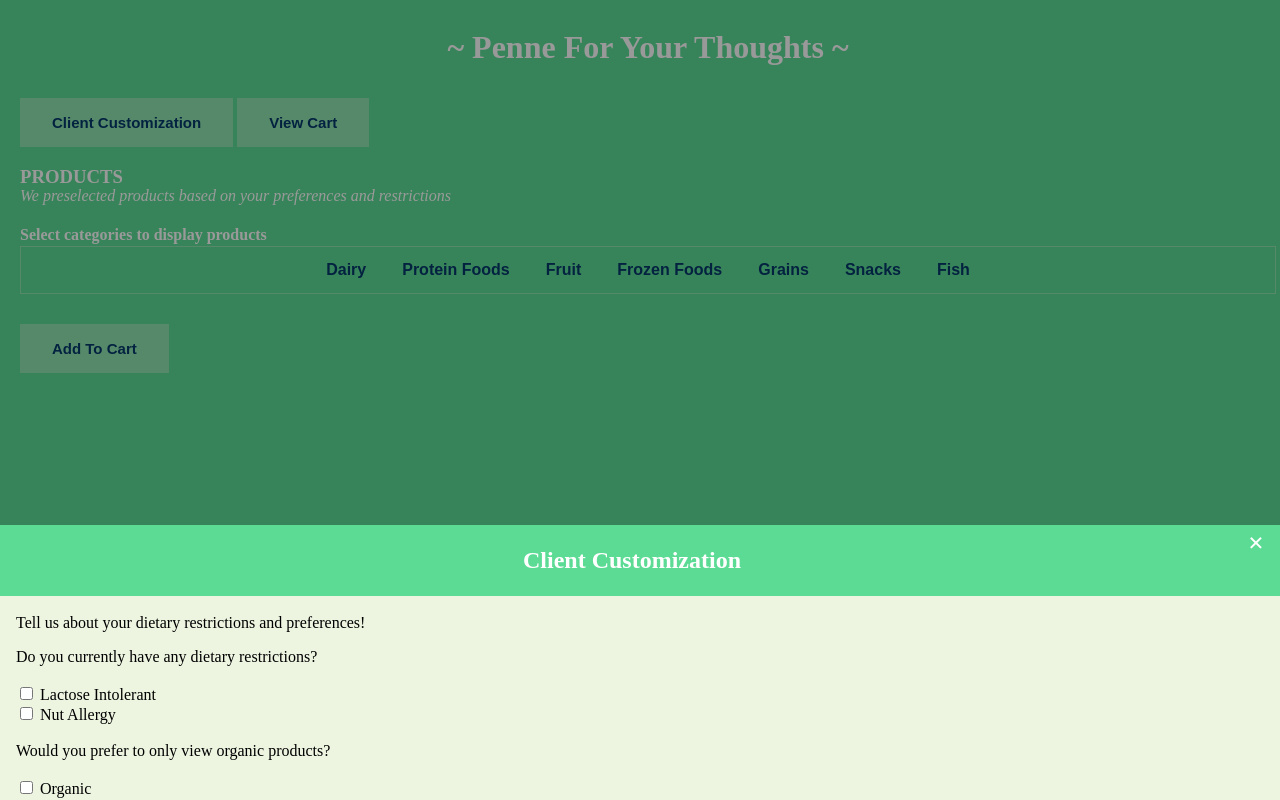
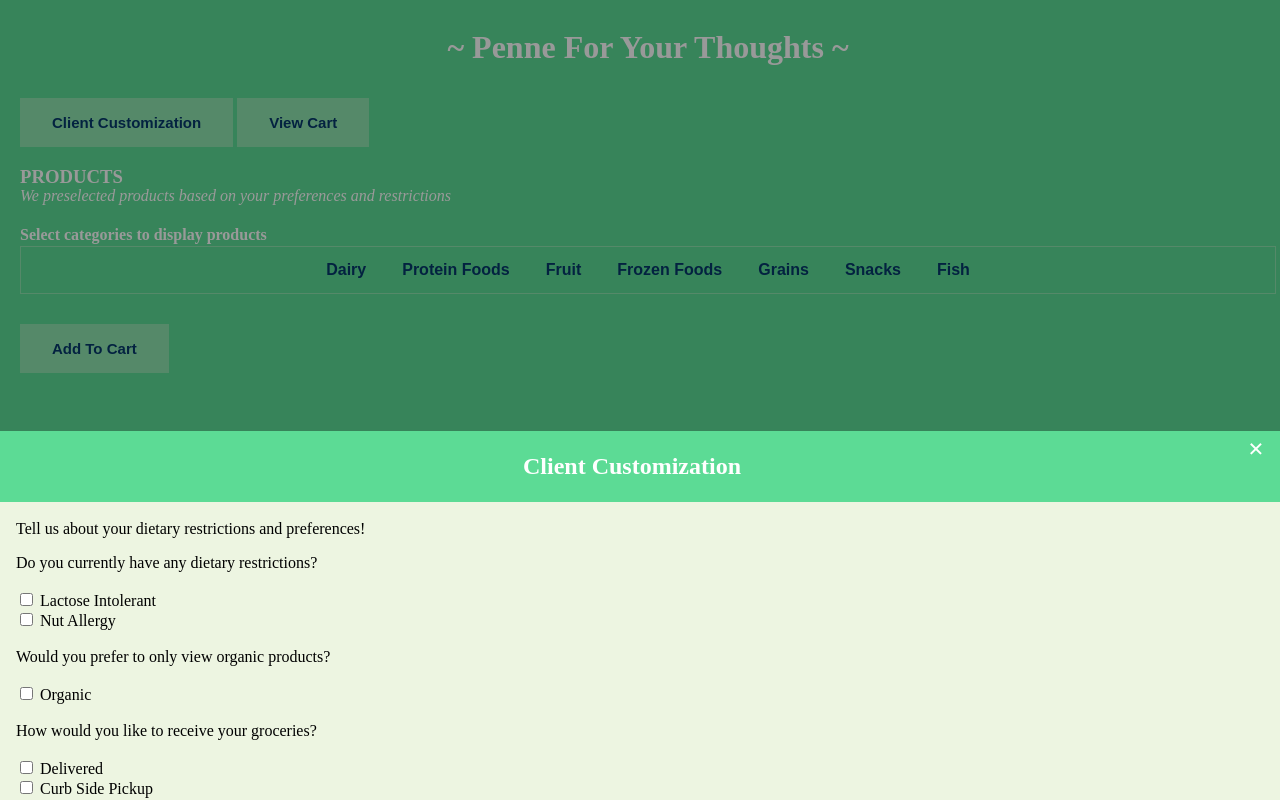
Before and after one commit to dhari001/dhari001.github.io, a plain HTML site: page SEG3125_LAB3/index.html in a window 1280 px wide. Both pictures are taken after a click on the button "Client Customization". Drawn offline with Linux system fonts and the light colour scheme.

Commit message:
design changes added for all personas

```diff
--- a/SEG3125_LAB3/index.html
+++ b/SEG3125_LAB3/index.html
@@ -34,6 +34,14 @@
         <br>
         <input type="checkbox" id="organic" name="organic" value="Organic" onchange="populateListProductChoices(this.id)">
         <label for="organic">Organic</label><br>
+        <br>
+        How would you like to receive your groceries?
+        <br>
+        <br>
+        <input type="checkbox" id="delivered" name="delivered" value="Delivered">
+        <label for="delivered">Delivered</label><br>
+        <input type="checkbox" id="curbSide" name="curbSide" value="CurbSide">
+        <label for="delivered">Curb Side Pickup</label><br>
       </div>
     </div>
   </div>
```
Also changed, not shown: 1 other file.
